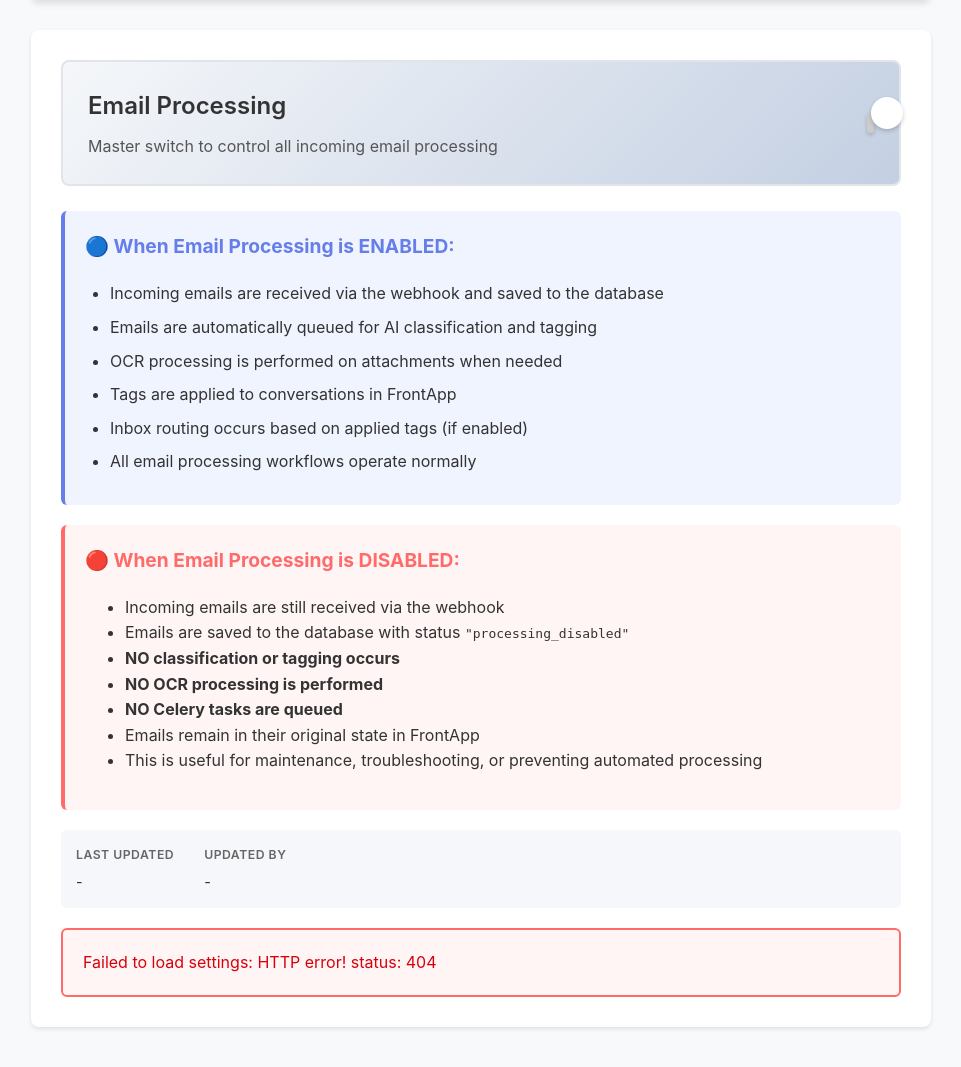
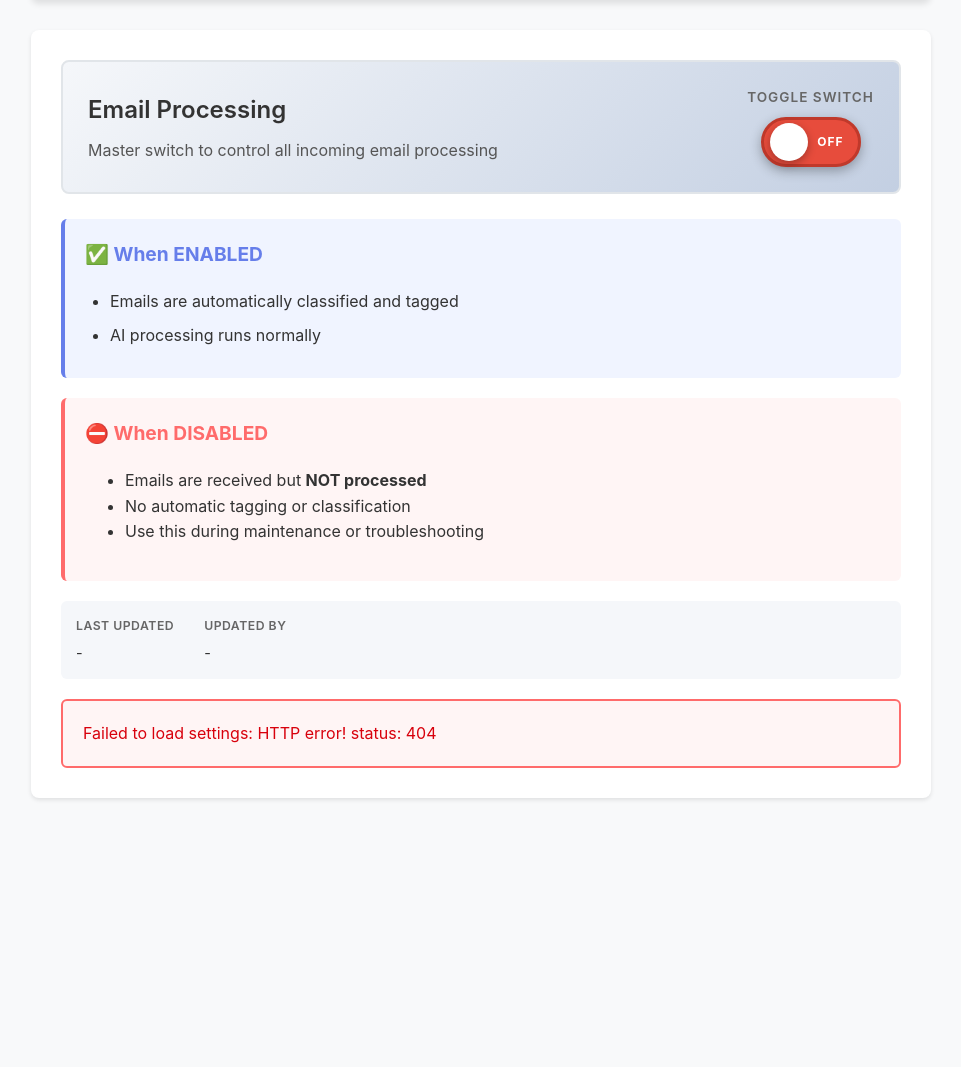
Before and after one commit to pranavmodi/emailtag, a Python web app: template app/templates/settings.html in a window 1280 px wide. Shown: the part 164-1231 px from the top of the page, without its empty margins (159-1120 px from the left). After the commit the page ends 964 px from the top, so only its background shows below. Run offline with Jinja, Linux system fonts and the light colour scheme; the template is opened without the code that fills it, so the values that code supplies are empty.

Commit message:
Enhance toggle switch UI in settings.html by increasing size for better visibility and adding hover effects. Introduce a label for the toggle switch to improve user experience and accessibility. Update styles for a more modern look and feel, ensuring consistency across the interface.

```diff
--- a/app/templates/settings.html
+++ b/app/templates/settings.html
@@ -99,13 +99,25 @@
 
         .toggle-switch-wrapper {
             position: relative;
+            display: flex;
+            flex-direction: column;
+            align-items: center;
+            gap: 8px;
         }
 
-        /* Toggle Switch Styles */
+        .toggle-label {
+            font-size: 0.85em;
+            font-weight: 600;
+            color: #666;
+            text-transform: uppercase;
+            letter-spacing: 1px;
+        }
+
+        /* Toggle Switch Styles - Made Larger and More Visible */
         .toggle-switch {
             position: relative;
-            width: 80px;
-            height: 40px;
+            width: 100px;
+            height: 50px;
         }
 
         .toggle-switch input {
@@ -121,36 +133,66 @@
             left: 0;
             right: 0;
             bottom: 0;
-            background-color: #ccc;
-            transition: 0.3s;
-            border-radius: 40px;
-            box-shadow: 0 2px 4px rgba(0,0,0,0.2);
+            background-color: #e74c3c;
+            transition: all 0.4s ease;
+            border-radius: 50px;
+            box-shadow: 0 4px 12px rgba(0,0,0,0.3);
+            border: 3px solid #c0392b;
+        }
+
+        .slider:hover {
+            box-shadow: 0 6px 16px rgba(0,0,0,0.4);
+            transform: translateY(-2px);
         }
 
         .slider:before {
             position: absolute;
             content: "";
-            height: 32px;
-            width: 32px;
-            left: 4px;
-            bottom: 4px;
+            height: 38px;
+            width: 38px;
+            left: 6px;
+            bottom: 3px;
             background-color: white;
-            transition: 0.3s;
+            transition: all 0.4s ease;
             border-radius: 50%;
-            box-shadow: 0 2px 4px rgba(0,0,0,0.2);
+            box-shadow: 0 3px 8px rgba(0,0,0,0.3);
+        }
+
+        .slider:after {
+            content: 'OFF';
+            position: absolute;
+            right: 14px;
+            top: 50%;
+            transform: translateY(-50%);
+            color: white;
+            font-weight: bold;
+            font-size: 12px;
+            letter-spacing: 1px;
         }
 
         input:checked + .slider {
-            background-color: #4caf50;
+            background-color: #27ae60;
+            border-color: #229954;
         }
 
         input:checked + .slider:before {
-            transform: translateX(40px);
+            transform: translateX(50px);
+        }
+
+        input:checked + .slider:after {
+            content: 'ON';
+            left: 14px;
+            right: auto;
         }
 
         input:disabled + .slider {
-            opacity: 0.5;
+            opacity: 0.6;
             cursor: not-allowed;
+        }
+
+        input:disabled + .slider:hover {
+            box-shadow: 0 4px 12px rgba(0,0,0,0.3);
+            transform: none;
         }
 
         .info-box {
@@ -269,6 +311,7 @@
                         </div>
                     </div>
                     <div class="toggle-switch-wrapper">
+                        <span class="toggle-label">Toggle Switch</span>
                         <label class="toggle-switch">
                             <input type="checkbox" id="processing-toggle" onchange="toggleProcessing()">
                             <span class="slider"></span>
@@ -277,27 +320,19 @@
                 </div>
 
                 <div class="info-box">
-                    <h3>🔵 When Email Processing is ENABLED:</h3>
+                    <h3>✅ When ENABLED</h3>
                     <ul>
-                        <li>Incoming emails are received via the webhook and saved to the database</li>
-                        <li>Emails are automatically queued for AI classification and tagging</li>
-                        <li>OCR processing is performed on attachments when needed</li>
-                        <li>Tags are applied to conversations in FrontApp</li>
-                        <li>Inbox routing occurs based on applied tags (if enabled)</li>
-                        <li>All email processing workflows operate normally</li>
+                        <li>Emails are automatically classified and tagged</li>
+                        <li>AI processing runs normally</li>
                     </ul>
                 </div>
 
                 <div class="warning-box">
-                    <h3>🔴 When Email Processing is DISABLED:</h3>
+                    <h3>⛔ When DISABLED</h3>
                     <ul>
-                        <li>Incoming emails are still received via the webhook</li>
-                        <li>Emails are saved to the database with status <code>"processing_disabled"</code></li>
-                        <li><strong>NO classification or tagging occurs</strong></li>
-                        <li><strong>NO OCR processing is performed</strong></li>
-                        <li><strong>NO Celery tasks are queued</strong></li>
-                        <li>Emails remain in their original state in FrontApp</li>
-                        <li>This is useful for maintenance, troubleshooting, or preventing automated processing</li>
+                        <li>Emails are received but <strong>NOT processed</strong></li>
+                        <li>No automatic tagging or classification</li>
+                        <li>Use this during maintenance or troubleshooting</li>
                     </ul>
                 </div>
 
```
Also changed, not shown: app/main.py (+7 -0 lines).
